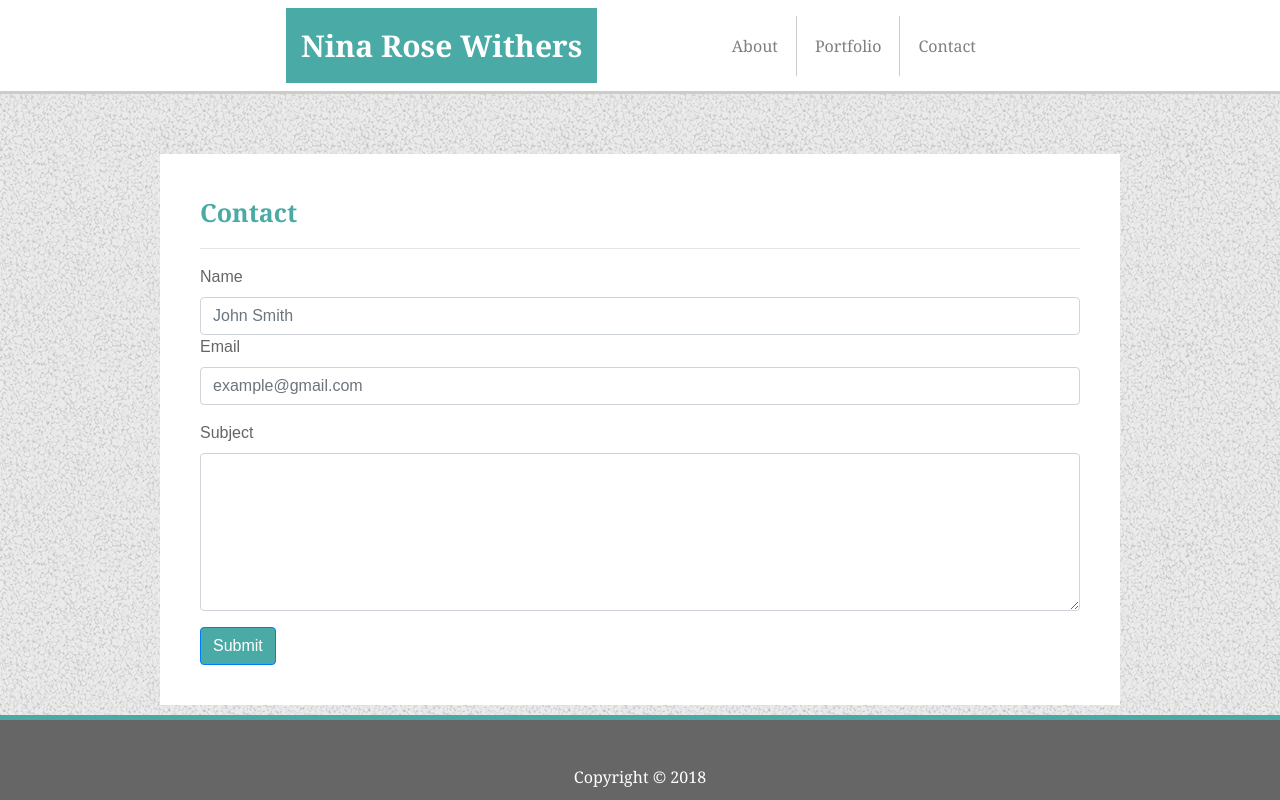
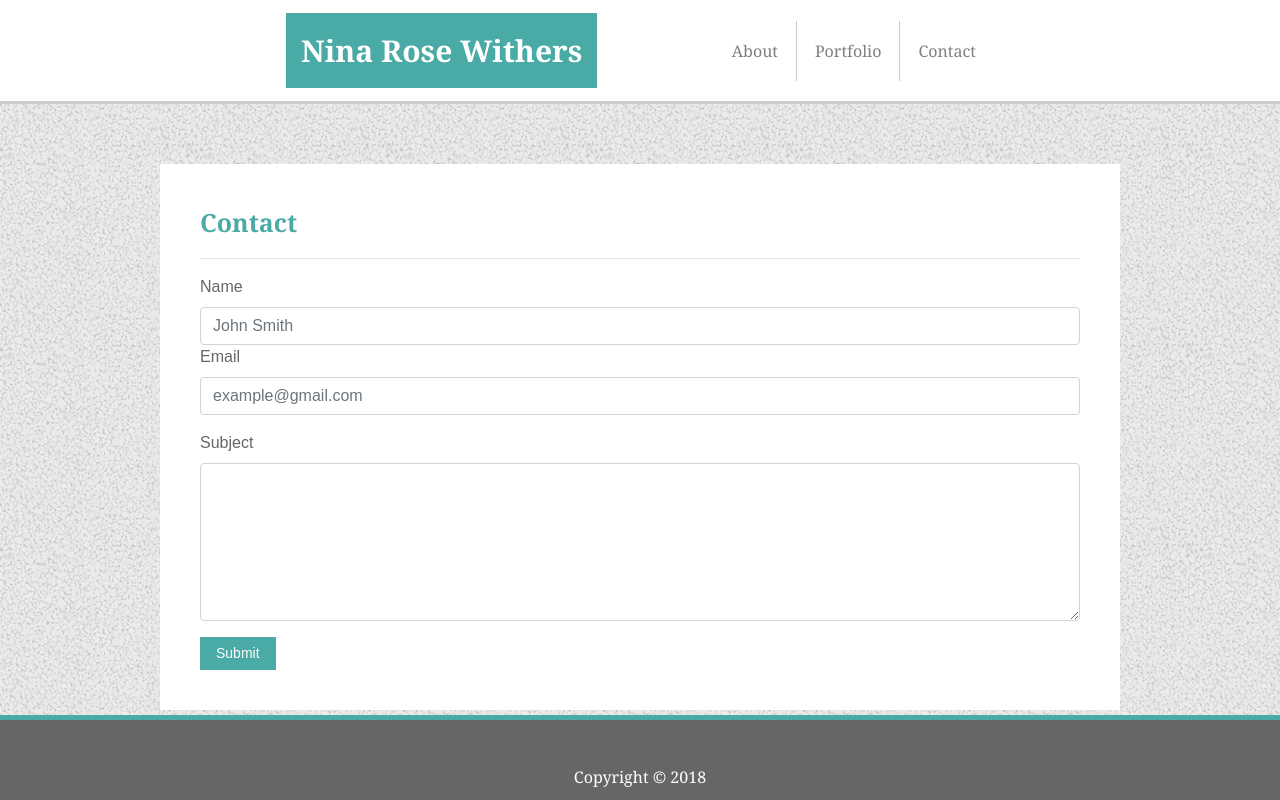
Before and after one commit to nrgtwithers/Bootstrap-Porfolio, a plain HTML site: page contact.html in a window 1280 px wide. Drawn offline with nearby package versions, Linux system fonts and the light colour scheme; files that its build step writes are made by us from their sources; files whose address does not match are found by name.

Commit message:
changed button thru css

```diff
--- a/assets/css/style.css
+++ b/assets/css/style.css
@@ -48,7 +48,7 @@ html, body{
     background-color: #4aaaa5;
     color: white;
     height: 40px;
-    width: 167px;
+    width: 168px;
     padding-top: 8px;
     padding-bottom: 5px;
     padding-left: 15px;
@@ -63,25 +63,18 @@ html, body{
     border-color: #cccccc;
     padding-left: 270px;
     padding-right: 270px;
-    padding-top: 0px !important;
-    padding-bottom: 0px !important;
+    margin-top: 0px !important;
+    margin-bottom: 0px !important;
     background-color: #ffffff;
-}
 
-a.navbar-brand{
-    padding-top: 0px !important;
-    padding-bottom: 0px !important;
-}
-
-nav{
-    padding-top: 0px;
-    padding-bottom: 0px;
 }
 
 .li{
     border-right: 1px solid;
     border-color: #cccccc;
     padding: 10px;
+    margin-top: 0px;
+    margin-bottom: 0px;
 }
 
 .li:last-child {
@@ -98,10 +91,6 @@ nav{
 .form{
     font-family: Arial, Helvetica, sans-serif;
     color: #666666;
-}
-
-.btn-primary, .btn-primary:hover, .btn-primary:active, .btn-primary:visited {
-    background-color: #4aaaa5 !important;
 }
 
 .footer{
@@ -128,3 +117,19 @@ nav{
     width: 100%;
     background-color: #666666;
 }
+
+.btn.btn-square {
+  border-radius: 0;
+  background-color: #4aaaa5 !important;
+  padding-left: 15px;
+  padding-right: 15px;
+  padding-top: 5px;
+  padding-bottom: 5px;
+  color: white;
+  font-size: 14px;
+}
+
+/* For mobile phones: */
+[class*="col-"] {
+    width: 100%;
+}
--- a/contact.html
+++ b/contact.html
@@ -43,25 +43,13 @@
         <label for="exampleFormControlTextarea1">Subject</label>
         <textarea class="form-control" id="exampleFormControlTextarea1" rows="6"></textarea>
       </div>
-  <button type="submit" class="btn btn-primary">Submit</button>
+  <button type="submit" class="btn btn-square">Submit</button>
     </div>
 </div>
 
 </div>
 
 </div>
-
-<!-- <div class="footer">
-        <div class="bottom">
-          <span>Copyright &copy; 2018</span>
-        </div>
-    </div> -->
-
-<!-- <footer class="footer">
-    <div class="container">
-      <span class="text-bottom">Copyright &copy; 2018</span>
-    </div>
-  </footer> -->
 
 
   <div class="footer-body">
```
